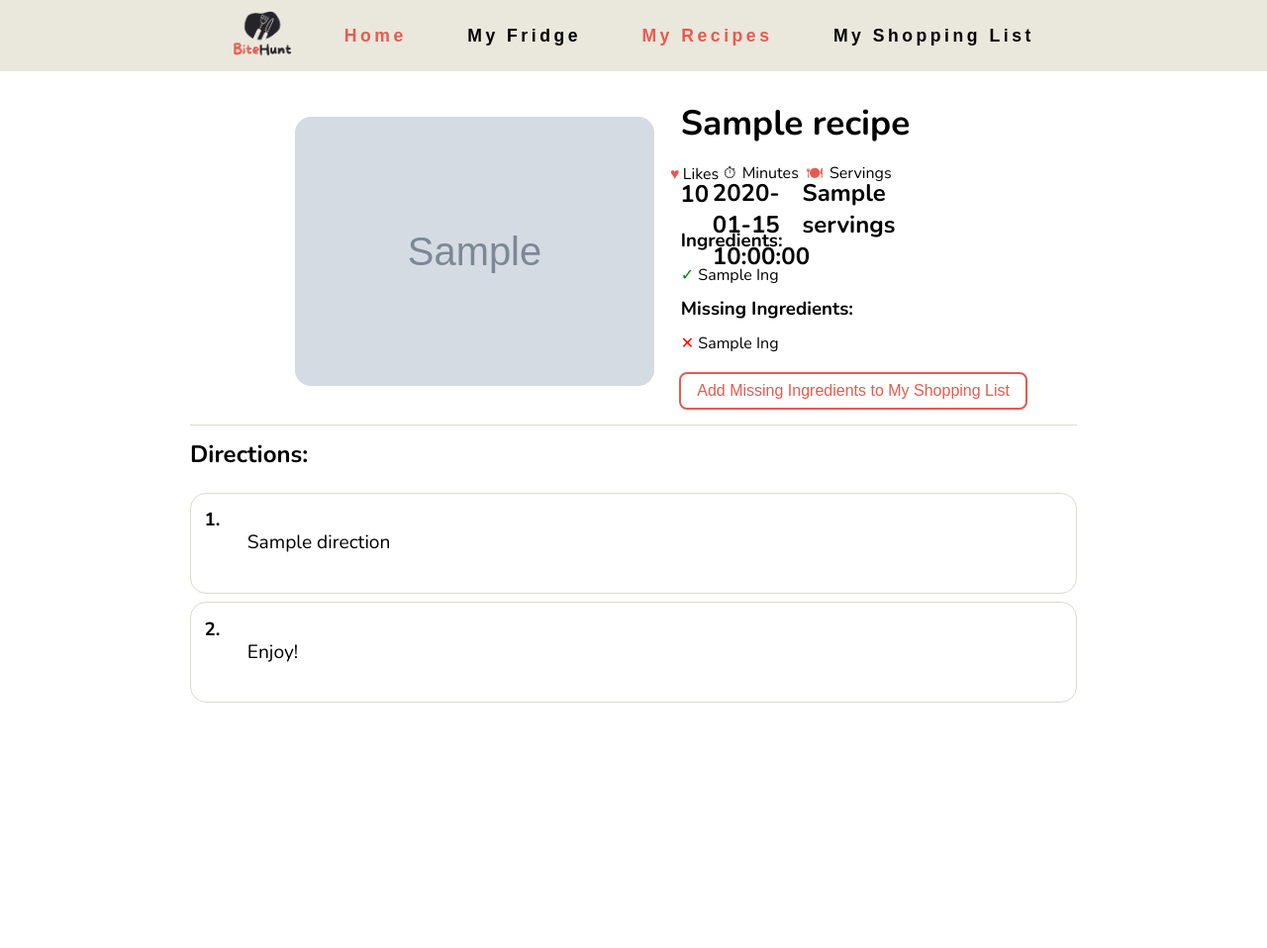
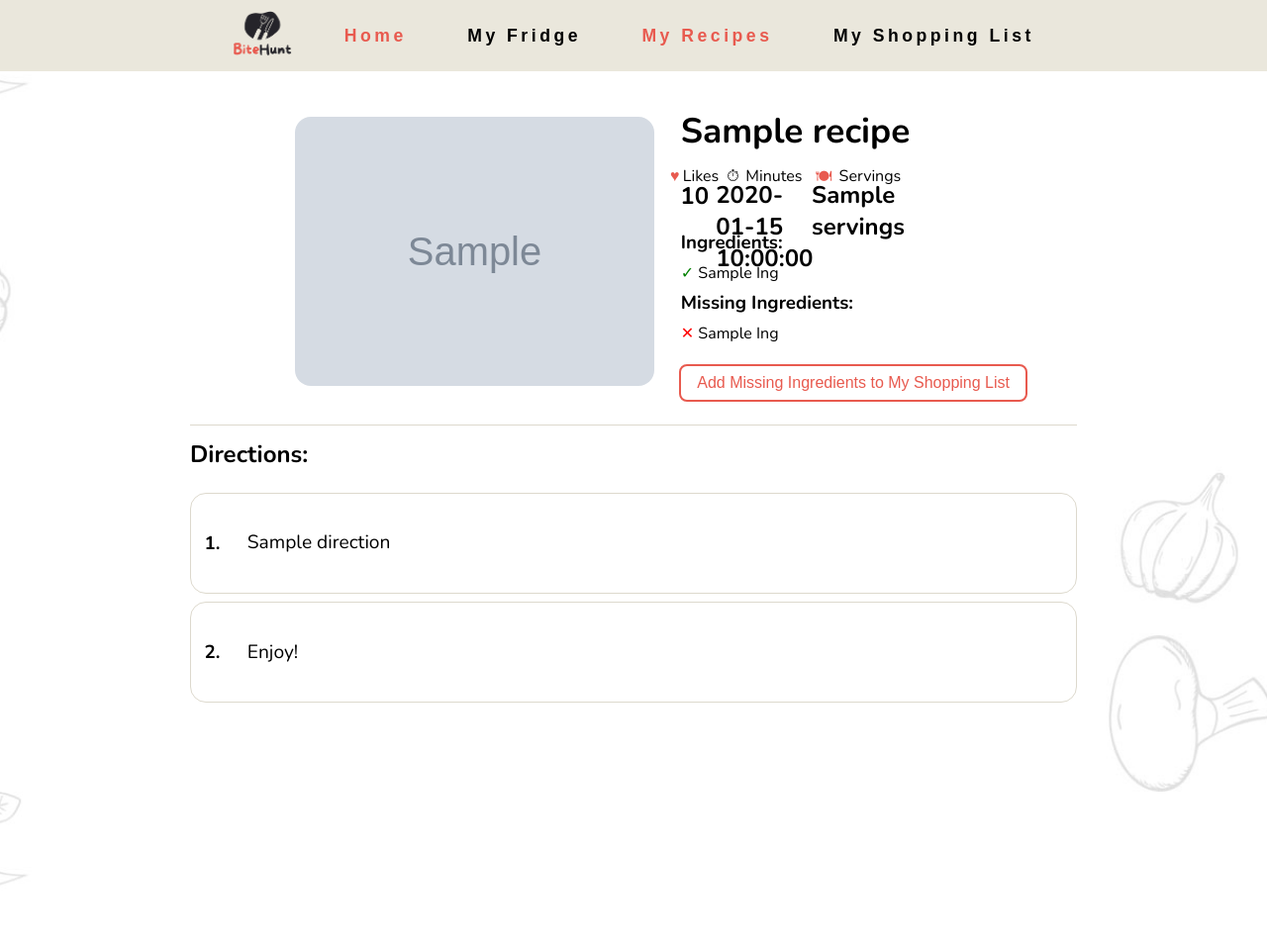
Before and after one commit to a-s-o-m/dec0ders-final-project, a Flask app: template templates/recipe.html in a window 1280 px wide. Shown: the whole page at 99% size. Run offline with Flask 2, Linux system fonts and the light colour scheme; the template is opened without the code that fills it: most values are stand-ins (such as "Sample title", 1, 10 or a date in 2020); grey boxes marked "Sample" are stand-in pictures; some libraries are stand-ins or nearby versions; some web fonts are replaced.

Commit message:
added home background image to recipe pages

```diff
--- a/static/css/recipe.css
+++ b/static/css/recipe.css
@@ -6,6 +6,9 @@
 }
 html, body {
     height: 100%;
+    background:url(../assets/background.jpg) no-repeat;
+    background-size: cover;
+    background-attachment:fixed;
 }
 .main-container {
     height: 110%;
@@ -33,7 +36,7 @@ html, body {
     display: flex;
     flex-flow: column;
     overflow-wrap: break-word;
-    justify-content: space-between;
+    justify-content: space-evenly;
 }
 .recipe-header-information h1 {
     font-size: 2.2em;
@@ -44,7 +47,7 @@ html, body {
 .recipe-stats {
     margin-top: 1%;
     height: 15%;
-    width: 65%;
+    width: 70%;
     display: flex;
 }
 .stat-box {
@@ -77,16 +80,16 @@ html, body {
     color: #e85a4f;
 }
 .recipe-header-ingredients {
-    margin-top: 1.5%;
+    margin-top: 1%;
     margin-left: 3%;
     height: 40%;
     overflow-wrap: break-word;
     display: flex;
     flex-flow: column;
-    justify-content: space-between;
+    justify-content: space-evenly;
 }
 .missing-ing-button {
-    margin-top: 1.5%;
+    margin-top: 2%;
     margin-left: 2.5%;
     padding:.5rem 1rem;
     border:2px solid #e85a4f;
@@ -120,6 +123,7 @@ html, body {
     margin-top: 1%;
     border: 1px solid #ddd9cd;
     border-radius: 1em;
+    background-color: #ffffffbd;
 }
 .direction-box {
     padding: 2%;;
@@ -128,5 +132,6 @@ html, body {
 }
 .step-number {
     width: 3%;
+    margin: auto 0;
     text-align:start;
 }
--- a/static/css/recipes.css
+++ b/static/css/recipes.css
@@ -13,6 +13,9 @@
 html, body {
     height: 100%;
     overflow-y: hidden;
+    background:url(../assets/background.jpg) no-repeat;
+    background-size: cover;
+    background-attachment:fixed;
 }
 .main-container {
     height: inherit;
@@ -20,6 +23,7 @@ html, body {
     flex-flow: column;
     align-items: center;
     font-family:'Nunito', sans-serif;
+
 }
 .caption-container {
     margin-top: 1%;
@@ -50,7 +54,7 @@ html, body {
 .recipe-card {
     margin: 5%;
     padding: 5%;
-    background-color: #eae7dc07;
+    background-color: #ffffffbd;
     border: 1px solid #817e7e57;
     border-radius: .5em;
     display: flex;
```
